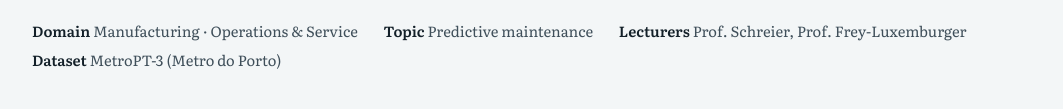
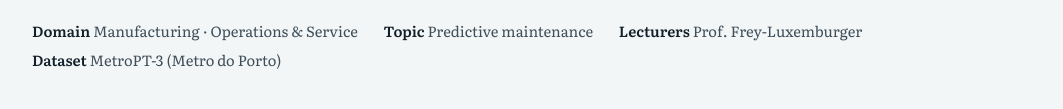
Before and after one commit to Agrima010/industrial-analytics-predictive-maintenance, a plain HTML site: page docs/index.html in a window 1280 px wide. Shown: the part 552-661 px from the top of the page, without its empty margins (108-1171 px from the left). Drawn offline with nearby package versions, Linux system fonts and the light colour scheme.

Commit message:
Update business report HTML page

```diff
--- a/docs/index.html
+++ b/docs/index.html
@@ -196,7 +196,7 @@ footer{margin-top:56px;padding-top:20px;border-top:3px solid var(--ink);font-siz
   <div class="meta">
     <span><b>Domain</b> Manufacturing · Operations &amp; Service</span>
     <span><b>Topic</b> Predictive maintenance</span>
-    <span><b>Lecturers</b> Prof. Schreier, Prof. Frey-Luxemburger</span>
+    <span><b>Lecturers</b> Prof. Frey-Luxemburger</span>
     <span><b>Dataset</b> MetroPT-3 (Metro do Porto)</span>
   </div>
   <nav class="toc" aria-label="Contents">
```
